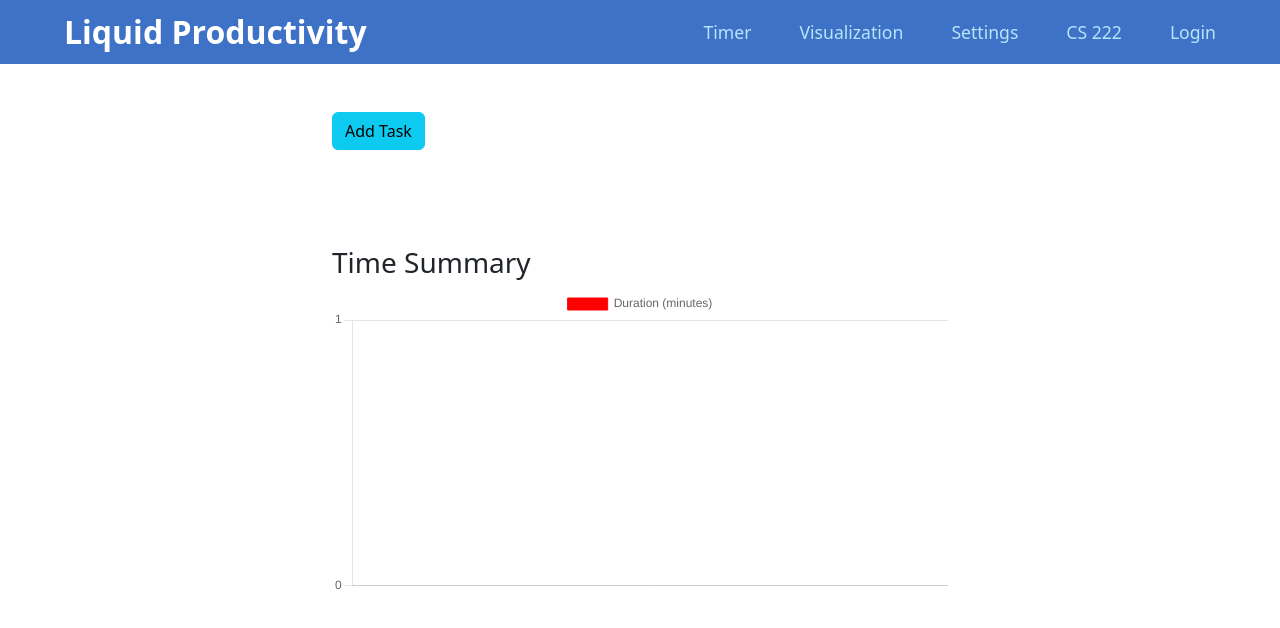
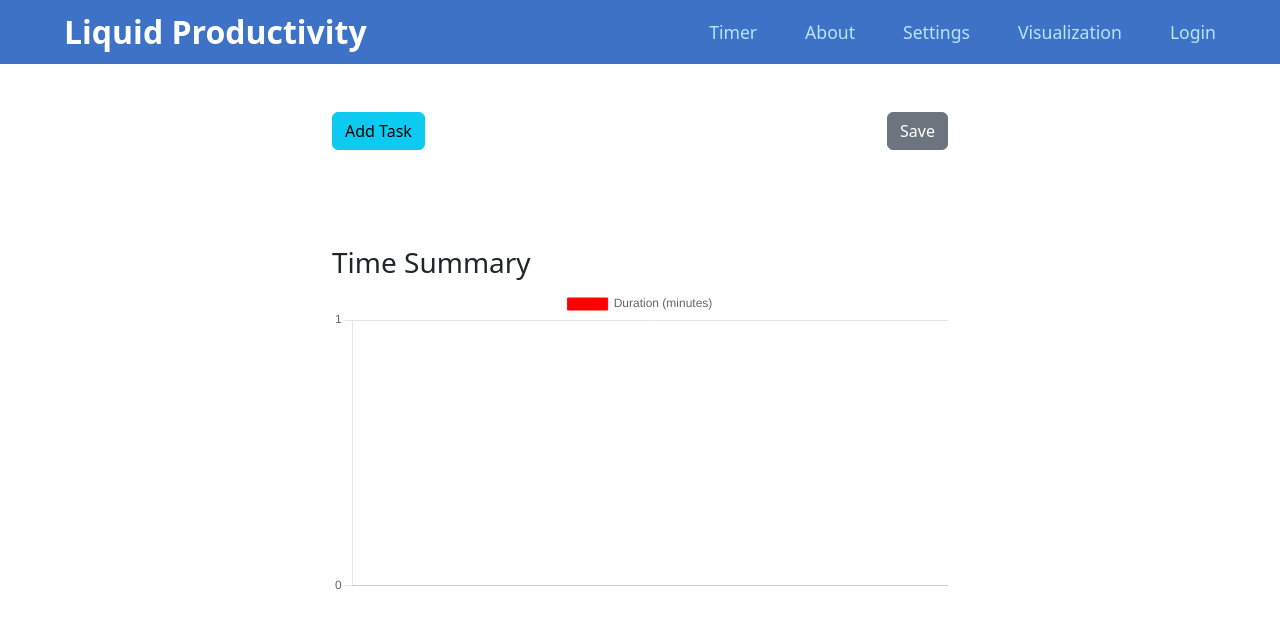
Before and after one commit to CS222-UIUC/course-project-bongo, a Next.js app in the folder nextjs/: page / in a window 1280 px wide. Shown: the top 628 px of the page. Built offline with nearby package versions, Linux system fonts and the light colour scheme.

Commit message:
linked the about page to nav bar and added a save button

```diff
--- a/nextjs/components/layout/MainNavigation.js
+++ b/nextjs/components/layout/MainNavigation.js
@@ -11,13 +11,13 @@ export default function MainNavigation(props) {
           <Link href='/'>Timer</Link>
         </li>
         <li>
-          <Link href='/all-meet-up'>Visualization</Link>
+          <Link href='/about'>About</Link>
         </li>
         <li>
           <Link href='/new-meetup'>Settings</Link>
         </li>
         <li>
-          <Link href='/CS-222'>CS 222</Link>
+          <Link href='/all-meet-up'>Visualization</Link>
         </li>
         <li>
           <Link href='/login'>Login</Link>
--- a/nextjs/pages/index.js
+++ b/nextjs/pages/index.js
@@ -33,6 +33,10 @@ export default function App() {
     });
   };
 
+  const handleSave = () => {
+    setTasks((prevTasks) => []);
+  }
+
   return (
     <div className="container mt-5">
       <div className="row">
@@ -50,6 +54,9 @@ export default function App() {
           <Button variant="info" className="btn btn-purple mb-5" onClick={addTask}>
             Add Task
           </Button>
+          <Button variant="secondary" className="btn btn-purple mb-5" style ={{float: 'right'}} onClick={handleSave}>
+            Save
+          </Button>
         </div>
       </div>
       <div className="mt-5">
```
Also changed, not shown: 1 other file (tests, documents, lock files or other folders).
